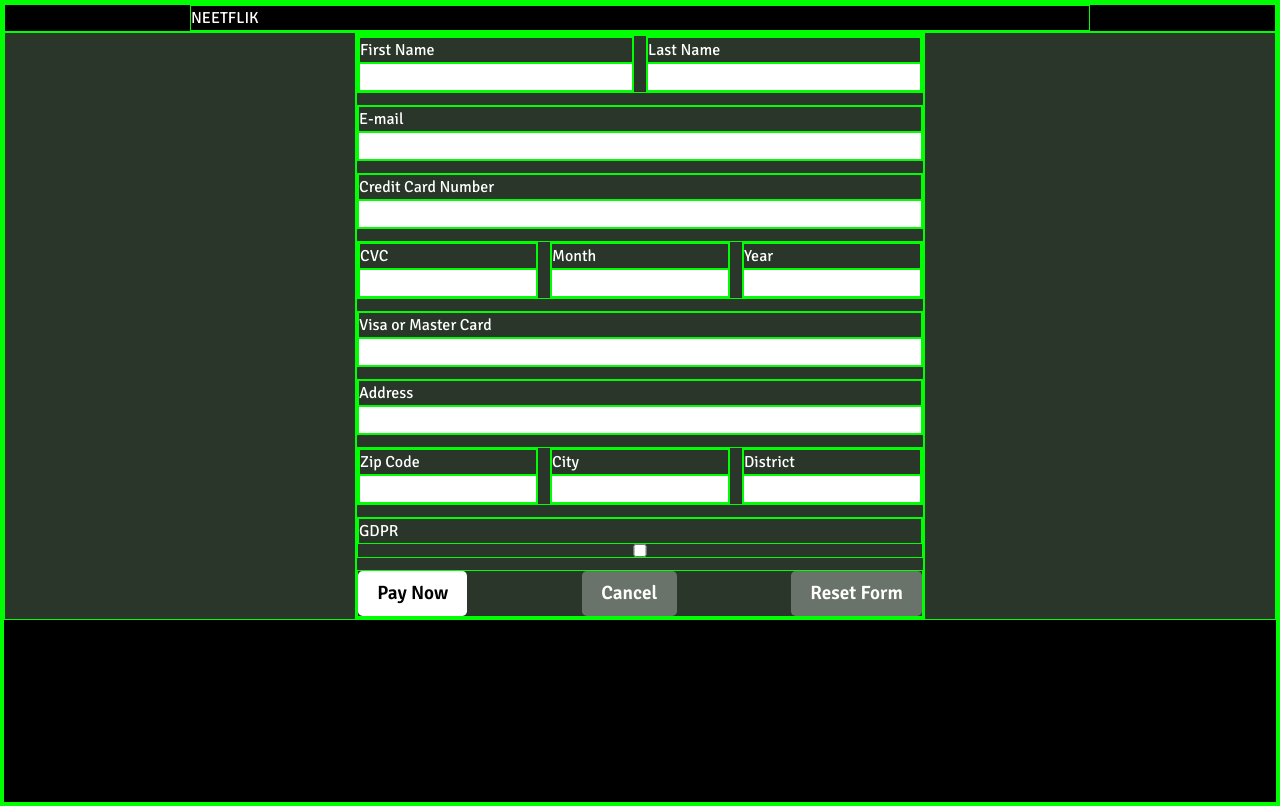
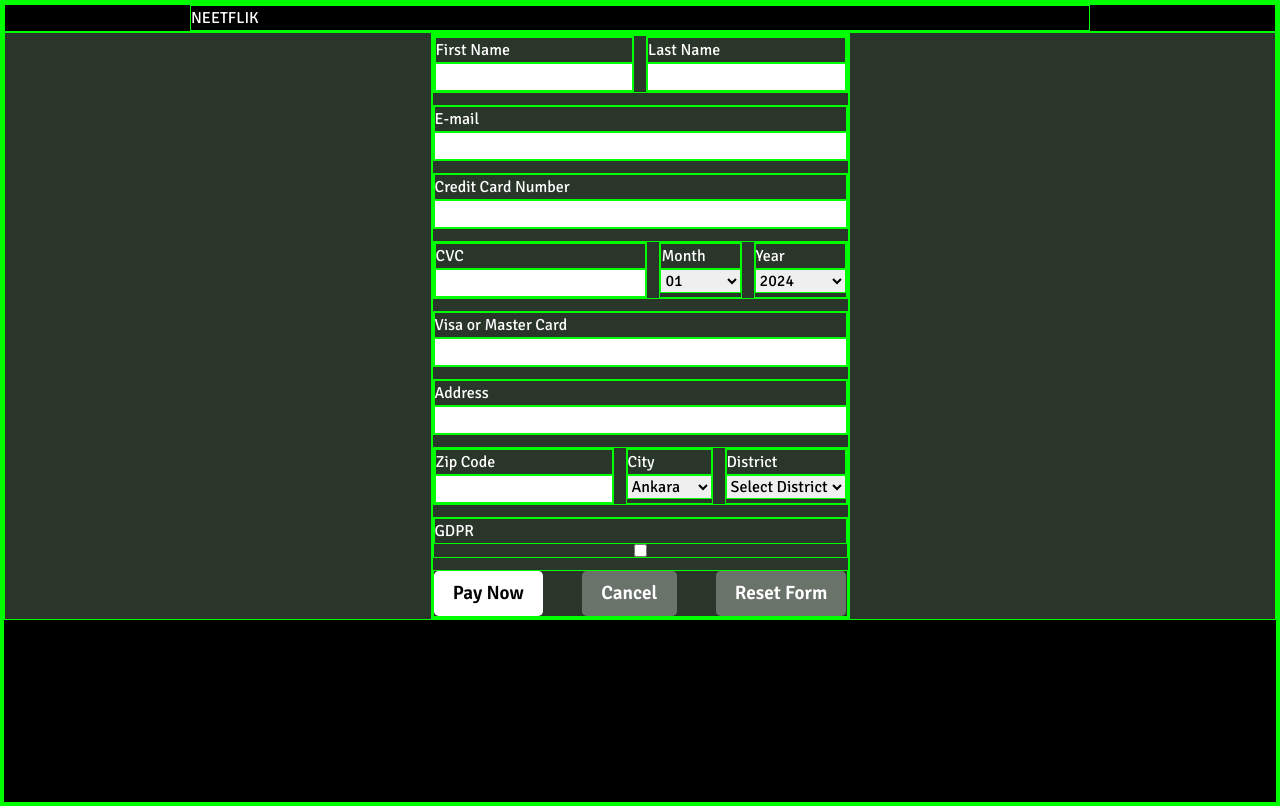
Before and after one commit to gokhanozdemir/witflix-s8-0924, a React (Vite) app: page / in a window 1280 px wide. Built offline with nearby package versions, Linux system fonts and the light colour scheme.

Commit message:
dropdown / select ekler

```diff
--- a/src/App.jsx
+++ b/src/App.jsx
@@ -1,4 +1,75 @@
 import { useState } from "react"
+
+
+const cities = [
+  {
+    cCode: "ank",
+    name: "Ankara"
+  },
+  {
+    cCode: "ist",
+    name: "İstanbul"
+  },
+  {
+    cCode: "izm",
+    name: "İzmir"
+  },
+  {
+    cCode: "ada",
+    name: "Adana"
+  },
+  {
+    cCode: "sam",
+    name: "Samsun"
+  },
+  {
+    cCode: "dnz",
+    name: "Denizli"
+  },
+  {
+    cCode: "esk",
+    name: "Eskişehir"
+  },
+  {
+    cCode: "ny",
+    name: "Newyork"
+  }
+]
+
+const districts = [
+  {
+    cCode: "ank",
+    name: "Dist Ankara"
+  },
+  {
+    cCode: "ist",
+    name: "Dist İstanbul"
+  },
+  {
+    cCode: "izm",
+    name: "Dist İzmir"
+  },
+  {
+    cCode: "ada",
+    name: "Dist Adana"
+  },
+  {
+    cCode: "sam",
+    name: "Dist Samsun"
+  },
+  {
+    cCode: "dnz",
+    name: "Dist Denizli"
+  },
+  {
+    cCode: "esk",
+    name: "Dist Eskişehir"
+  },
+  {
+    cCode: "ny",
+    name: "Dist Newyork"
+  }
+]
 
 function App() {
   const [formData, setFormData] = useState({});
@@ -55,15 +126,34 @@ function App() {
               <label htmlFor="cvc">CVC</label>
               <input type="number" name="cvc" id="cvc" />
             </div>
-              {/* TODO: convert to dropdown */}
               <div className="input-group">
                 <label htmlFor="exp_month">Month</label>
-                <input type="text" name="exp_month" id="exp_month" />
+
+                <select id="exp_month" name="exp_month">
+                  <option value="01">01</option>
+                  <option value="02">02</option>
+                  <option value="03">03</option>
+                  <option value="04">04</option>
+                  <option value="05">05</option>
+                  <option value="06">06</option>
+                  <option value="07">07</option>
+                  <option value="08">08</option>
+                  <option value="09">09</option>
+                  <option value="10">10</option>
+                  <option value="11">11</option>
+                  <option value="12">12</option>
+                </select>
               </div>
-              {/* TODO: convert to dropdown */}
               <div className="input-group">
                 <label htmlFor="exp_year">Year</label>
-                <input type="text" name="exp_year" id="exp_year" />
+                <select id="exp_year" name="exp_year">
+                  <option value="2024">2024</option>
+                  <option value="2025">2025</option>
+                  <option value="2026">2026</option>
+                  <option value="2027">2027</option>
+                  <option value="2028">2028</option>
+                  <option value="2029">2029</option>
+                </select>
               </div></div>
             {/* TODO: convert to radio */}
             <div className="input-group">
@@ -79,15 +169,18 @@ function App() {
                 <label htmlFor="zipcode">Zip Code</label>
                 <input type="text" name="zipcode" id="zipcode" />
               </div>
-              {/* TODO: convert to dropdown */}
               <div className="input-group">
                 <label htmlFor="city">City</label>
-                <input type="text" name="city" id="city" />
+                <select id="city" name="city">
+                  {cities.map((city) => <option key={city.cCode} value={city.cCode}>{city.name}</option>)}
+                </select>
               </div>
-              {/* TODO: convert to dropdown */}
               <div className="input-group">
                 <label htmlFor="district">District</label>
-                <input type="text" name="district" id="district" />
+                <select id="district" name="district" defaultValue={"-1"}>
+                  <option value="-1" disabled="true">Select District</option>
+                  {districts.map((district) => <option key={district.cCode} value={district.cCode}>{district.name}</option>)}
+                </select>
               </div>
             </div>
             <div className="input-group">
```
